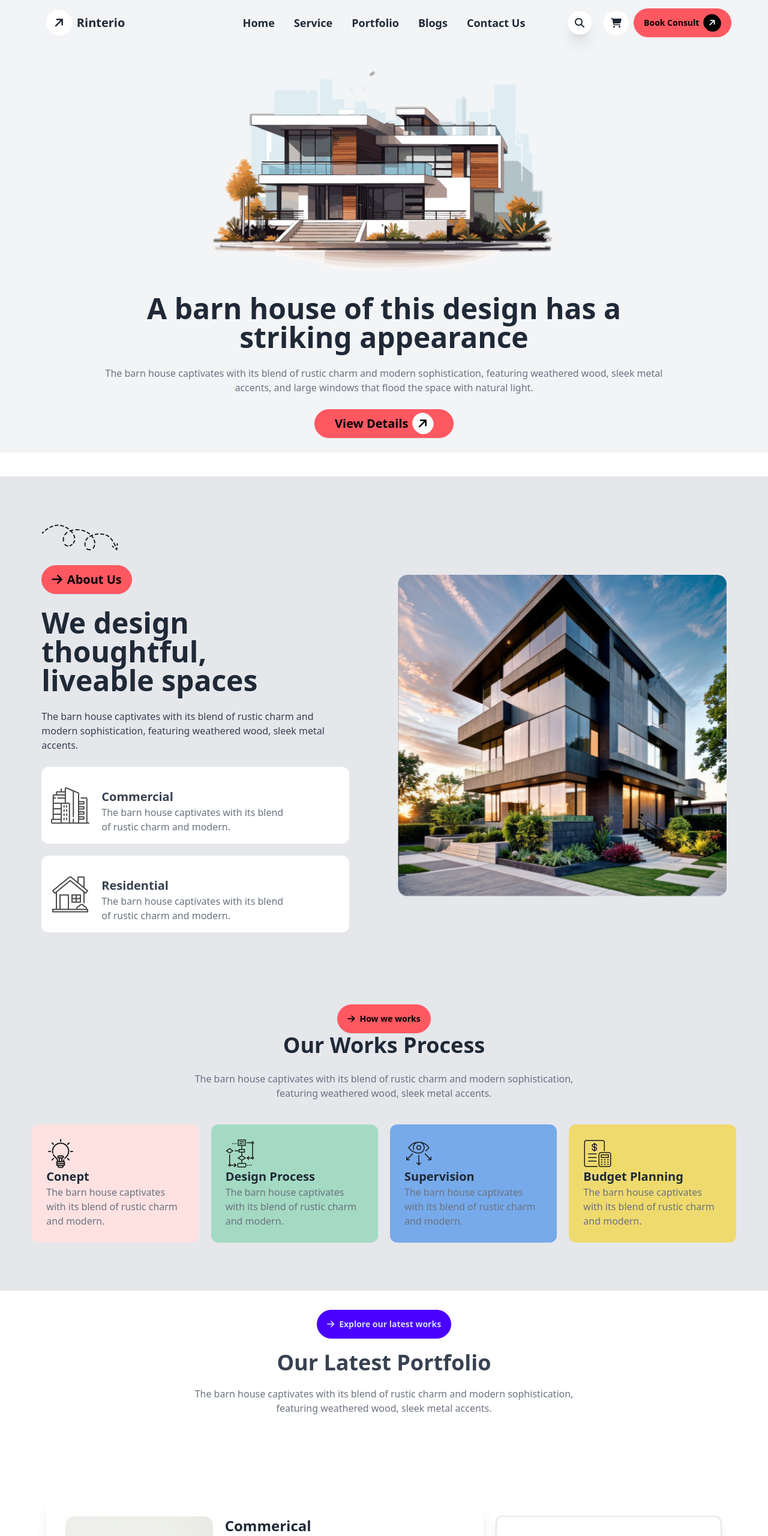
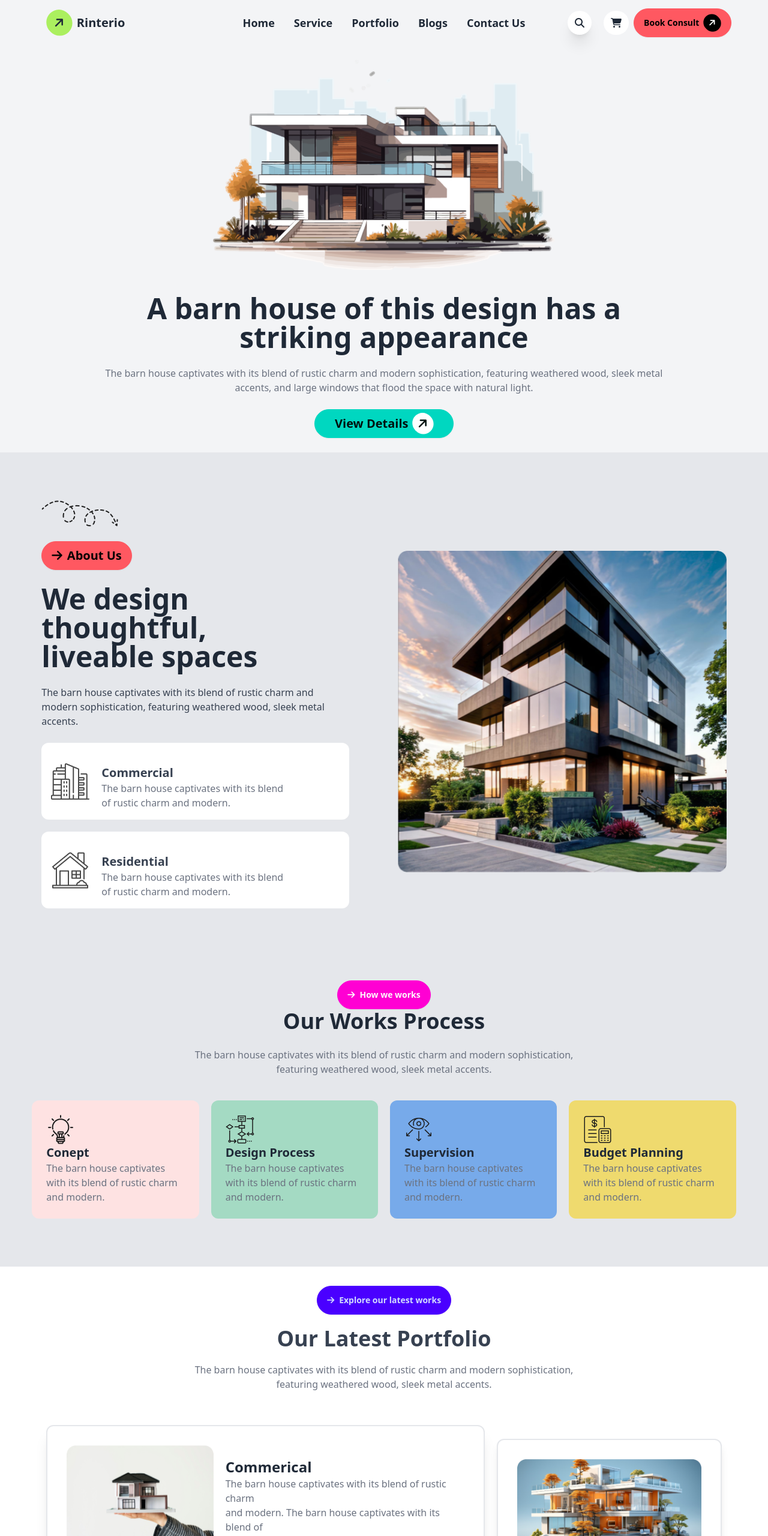
Before and after one commit to M-Rakib-Ahmed/assignment-03, a plain HTML site: page index.html in a window 1280 px wide. Shown: the top 2560 px of the page at 60% size. Drawn offline with nearby package versions, Linux system fonts and the light colour scheme.

Commit message:
last finish file added

```diff
--- a/index.html
+++ b/index.html
@@ -18,7 +18,7 @@
             <div class="navbar bg-base-100 bg-gray-100">
                 <div class="navbar-start">
 
-                  <a class="btn btn-ghost text-xl "><i class="fa-solid fa-arrow-right -rotate-45 button p-2 lg:p-3 bg-white rounded-full"></i>Rinterio</a>
+                  <a class="btn btn-ghost text-xl "><i class="fa-solid fa-arrow-right -rotate-45 button p-2 lg:p-3 green-color rounded-full"></i>Rinterio</a>
                 </div>
                 <div class="navbar-center hidden lg:flex">
                   <ul class="menu menu-horizontal px-1 capitalize text-lg font-semibold ">
@@ -65,18 +65,21 @@
           <div class="text-center ">
             <h1 class="lg:text-5xl text-4xl font-bold ">A barn house of this design has a  <br>striking appearance</h1> <br>
             <p class="text-gray-500">The barn house captivates with its blend of rustic charm and modern sophistication, featuring weathered wood, sleek metal <br> accents, and large windows that flood the space with natural light.</p>  <br>
-            <button class="btn btn-error rounded-full text-xl capitalize font-bold w-full lg:w-1/4">view details <i class="fa-solid fa-arrow-right bg-white p-2 rounded-full -rotate-45 "></i></button>
+            <button class="btn btn-accent rounded-full text-xl capitalize font-bold w-full lg:w-1/4">view details <i class="fa-solid fa-arrow-right bg-white p-2 rounded-full -rotate-45 "></i></button>
           </div>
          </div>
 
 
     </header>
+
+
+    </div>
     <!-- main section here -->
      <main class=" bg-gray-200 ">
 
          <!-- We design thoughtful section here -->
         <section >
-          <div class="mt-10 lg:flex justify-center items-center gap-x-20 w-11/12 mx-auto pt-20 p-4">
+          <div class=" lg:flex justify-center items-center gap-x-20 w-11/12 mx-auto pt-20 p-4">
             <div class=" w">
               <img class="lg:flex hidden" src="assets/Vector.png" alt="">
               <br>
@@ -121,7 +124,7 @@
         </section>
         <!-- our works process section here -->
        <div class="mt-20 text-center">
-         <button class="btn btn-error rounded-full "><i class="fa-solid fa-arrow-right"></i>How we works</button>
+         <button class="btn btn-secondary rounded-full "><i class="fa-solid fa-arrow-right"></i>How we works</button>
          <br>
          <h2 class="text-4xl capitalize font-bold">our works process</h2><br>
          <p class="text-gray-500">The barn house captivates with its blend of rustic charm and modern sophistication, <br> featuring weathered wood, sleek metal accents.</p>
@@ -168,20 +171,21 @@
 
    <!-- our latest portfolio secton image here -->
 
-      <div class="w-11/12 mx-auto lg:mt-20 ">
+      <div class="w-11/12 mx-auto lg:mt- ">
 
   <div class="  lg:flex  justify-center items-center lg:p-6 bg-white gap-5">
-    <div class=" lg:flex gap-5  p-8 rounded-xl shadow-xl">
+    <div class=" lg:flex gap-5  p-8 rounded-xl shadow-xl border-2 space-y-5">
+
       <div>
         <img class="w-full" src="assets/img1.png" alt="">
         </div>
-        <div class="space-y-5  ">
+        <div>
         <h1 class="text-2xl capitalize font-semibold">commerical</h1>
         <p class="text-gray-500">The barn house captivates with its blend of rustic charm  <br>and modern. The barn house captivates with its blend of  <br>rustic charm and modern .</p>
         <h2 class="text-xl capitalize font-semibold">view details <i class="fa-solid fa-arrow-right -rotate-45 bg-purple-700 p-3 rounded-full"></i></h2>
     </div>
     </div>
-  <div class="shadow-lg p-8 rounded-xl border-2">
+  <div class="shadow-lg p-8 rounded-xl border-2  ">
     <img class="w-full" src="assets/img2.png" alt="">
   </div>
   </div>
@@ -189,7 +193,7 @@
 
 <!-- next image card -->
 
-<div class="lg:flex w-11/12 mx-auto gap-5 justify-center">
+<div class="lg:flex w-11/12 mx-auto gap-5 justify-center ">
 <div class="border-2 p-6 rounded-xl">
 <img class="w-full" src="assets/img3.png" alt="">
 </div>
@@ -213,7 +217,7 @@
 
 <!-- Let;s secton here -->
 
-<section class="akib-iamge">
+<section class="akib-iamge mt-10">
   <div class="text-center mt-20">
     <button class="btn btn-primary rounded-full"><i class="fa-solid fa-arrow-right"></i> let's connect</button>
     <h2 class="text-5xl font-extrabold capitalize text-gray-700 mt-10">let't discuss next project</h2> <br>
@@ -239,8 +243,8 @@
   <div class="border-2 rounded-full">
     <input class="w-full p-5 rounded-full border-none outline-none" type="text" placeholder="Email Number*">
   </div>
-  <div class="border-2  col-span-2 rounded-2xl shadow-xl">
-    <textarea rows="7" class="w-full p-5 border-none outline-none rounded-xl" name="" id="" placeholder="Write your message here"></textarea>
+  <div class="border-2 bg-white col-span-2 rounded-2xl shadow-xl">
+    <textarea rows="8" class="w-full p-5 border-none outline-none rounded-xl" name="" id="" placeholder="Write your message here"></textarea>
 
   </div>
 
@@ -278,8 +282,8 @@
       <li>contact us</li>
     </ul>
    </div>
-   <div class="text-center mt-7">
-    <button  class="btn capitalize font-bold rounded-full w-full sm:w-40">book consult <i class="fa-solid fa-arrow-right -rotate-45 bg-emerald-800 p-2 rounded-full"></i></button>
+   <div class="text-center mt-7 ">
+    <button  class="btn capitalize font-bold rounded-full w-full sm:w-40 ">book consult <i class="fa-solid fa-arrow-right -rotate-45 bg-emerald-800 p-2 rounded-full"></i></button>
    </div>
 
 
--- a/style.css
+++ b/style.css
@@ -18,3 +18,7 @@
 .kaka{
     background-color:#EFDA6E ;
 }
+
+.green-color{
+    background-color:#ABEF5F ;
+}
```
